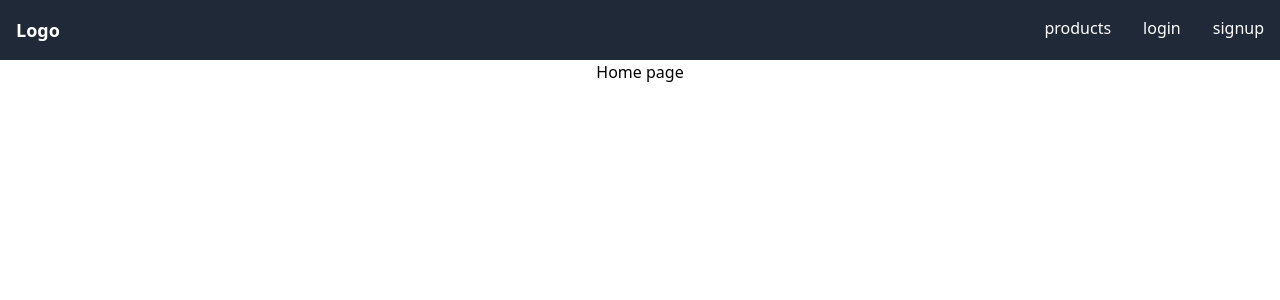
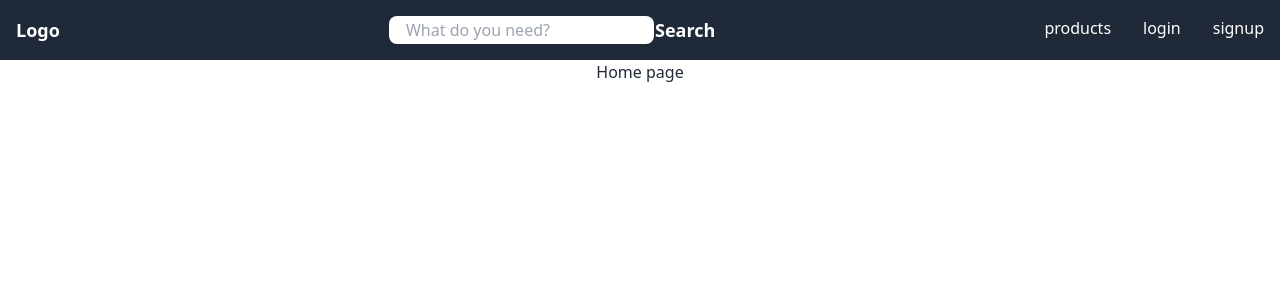
Before and after one commit to SimonBjorkberg/Project-3-Client, a React (Create React App) app: page / in a window 1280 px wide. Shown: the top 300 px of the page. Built offline with nearby package versions, Linux system fonts and the light colour scheme; no server answers.

Commit message:
logo of user and search bar in the navbar

```diff
--- a/package.json
+++ b/package.json
@@ -38,6 +38,7 @@
     "@testing-library/jest-dom": "^6.0.1",
     "@testing-library/react": "^14.0.0",
     "@testing-library/user-event": "^14.4.3",
+    "daisyui": "^3.6.1",
     "tailwindcss": "^3.3.3"
   }
 }
--- a/src/components/Navbar/Navbar.css
+++ b/src/components/Navbar/Navbar.css
@@ -1,7 +1,15 @@
-.button-center {
+.all-width-burger-menu {
   min-width: 64.177px;
 }
 
 .menu-open {
   margin-left: 0 !important;
 }
+
+.max-height-image {
+  max-height: 28px;
+}
+
+.search-bar-height {
+  height: 28px;
+}
--- a/src/components/Navbar/Navbar.jsx
+++ b/src/components/Navbar/Navbar.jsx
@@ -2,6 +2,7 @@ import "./Navbar.css";
 import { Link } from "react-router-dom";
 import { useContext, useState } from "react";
 import { AuthContext } from "../../context/auth.context";
+import { ReactComponent as Logo } from "../../logo.svg";
 
 function Navbar() {
   // Subscribe to the AuthContext to gain access to
@@ -9,11 +10,12 @@ function Navbar() {
   const { isLoggedIn, user, logOutUser } = useContext(AuthContext);
   const [menuOpen, setMenuOpen] = useState(false);
   const toggleMenu = () => setMenuOpen(!menuOpen);
+  const [searchValue, setSearchValue] = useState("");
 
   const subMenuProducts = () => {
     return (
       <li>
-        <Link to="#" className="text-white hover:text-gray-300">
+        <Link to="/products" className="text-white hover:text-gray-300">
           products
         </Link>
       </li>
@@ -38,11 +40,18 @@ function Navbar() {
 
   const subMenuLogOut = () => {
     return (
-      <li>
-        <Link to="#" className="text-white hover:text-gray-300">
-          logout
-        </Link>
-      </li>
+      <>
+        <li>
+          <Link to="#" className="text-white hover:text-gray-300">
+            logout
+          </Link>
+        </li>
+        <li>
+          <Logo className="all-width-burger-menu max-height-image">
+            <Link to="/user" />
+          </Logo>
+        </li>
+      </>
     );
   };
 
@@ -52,6 +61,18 @@ function Navbar() {
         <div className="text-white font-semibold text-lg">
           <Link to="/">Logo</Link>
         </div>
+        <form className="flex row gap-px">
+          <input
+            type="text"
+            placeholder="What do you need?"
+            className="input w-full max-w-xs search-bar-height"
+            value={searchValue}
+            onChange={(e) => setSearchValue(e.target.value)}
+          />
+          <button type="submit" className="text-white font-semibold text-lg">
+            <Link to={`/products?search=${searchValue}`}>Search</Link>
+          </button>
+        </form>
         <ul className="hidden md:flex space-x-4 md:space-x-8">
           {subMenuProducts()}
           {!isLoggedIn ? subMenuLogAndSign() : subMenuLogOut()}
@@ -59,7 +80,7 @@ function Navbar() {
         <div className="flex flex-col items-center space-x-4 md:hidden">
           <button
             id="menu-toggle"
-            className="text-white flex justify-end button-center"
+            className="text-white flex justify-end all-width-burger-menu"
             onClick={toggleMenu}
           >
             {menuOpen ? (
--- a/tailwind.config.js
+++ b/tailwind.config.js
@@ -1,10 +1,8 @@
 /** @type {import('tailwindcss').Config} */
 module.exports = {
-  content: [
-    "./src/**/*.{js,jsx,ts,tsx}",
-  ],
+  content: ["./src/**/*.{js,jsx,ts,tsx}"],
   theme: {
     extend: {},
   },
-  plugins: [],
-}
+  plugins: [require("daisyui")],
+};
```
Also changed, not shown: 1 other file (tests, documents, lock files or other folders).
